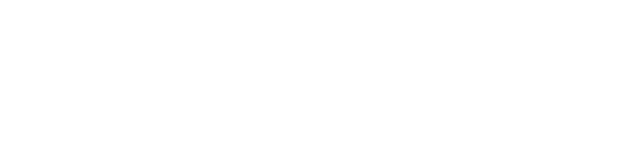
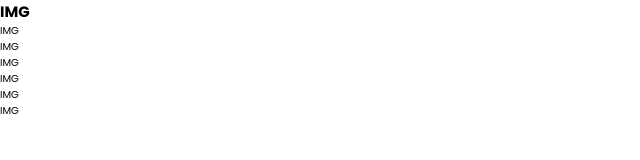
Before and after one commit to JeppeFH/JS-Gallery, a plain HTML site: page index.html in a window 1280 px wide. Shown: the whole page, without its empty margins (0-640 px from the left). Drawn offline with Linux system fonts and the light colour scheme.

Commit message:
Update index.html

```diff
--- a/index.html
+++ b/index.html
@@ -26,20 +26,14 @@
   </head>
 
   <body>
-    <!-- Navigation -->
-
-    <!-- Section [Hero] -->
-
-    <!-- Section [name] -->
-
-    <!-- Section [name] -->
-
-    <!-- Section [name] -->
-
-    <!-- Section [name] -->
-
-    <!-- Section [name] -->
-
-    <!-- Footer -->
+    <section class="grid-container">
+      <h1>IMG</h1>
+      <p>IMG</p>
+      <p>IMG</p>
+      <p>IMG</p>
+      <p>IMG</p>
+      <p>IMG</p>
+      <p>IMG</p>
+    </section>
   </body>
 </html>
```
